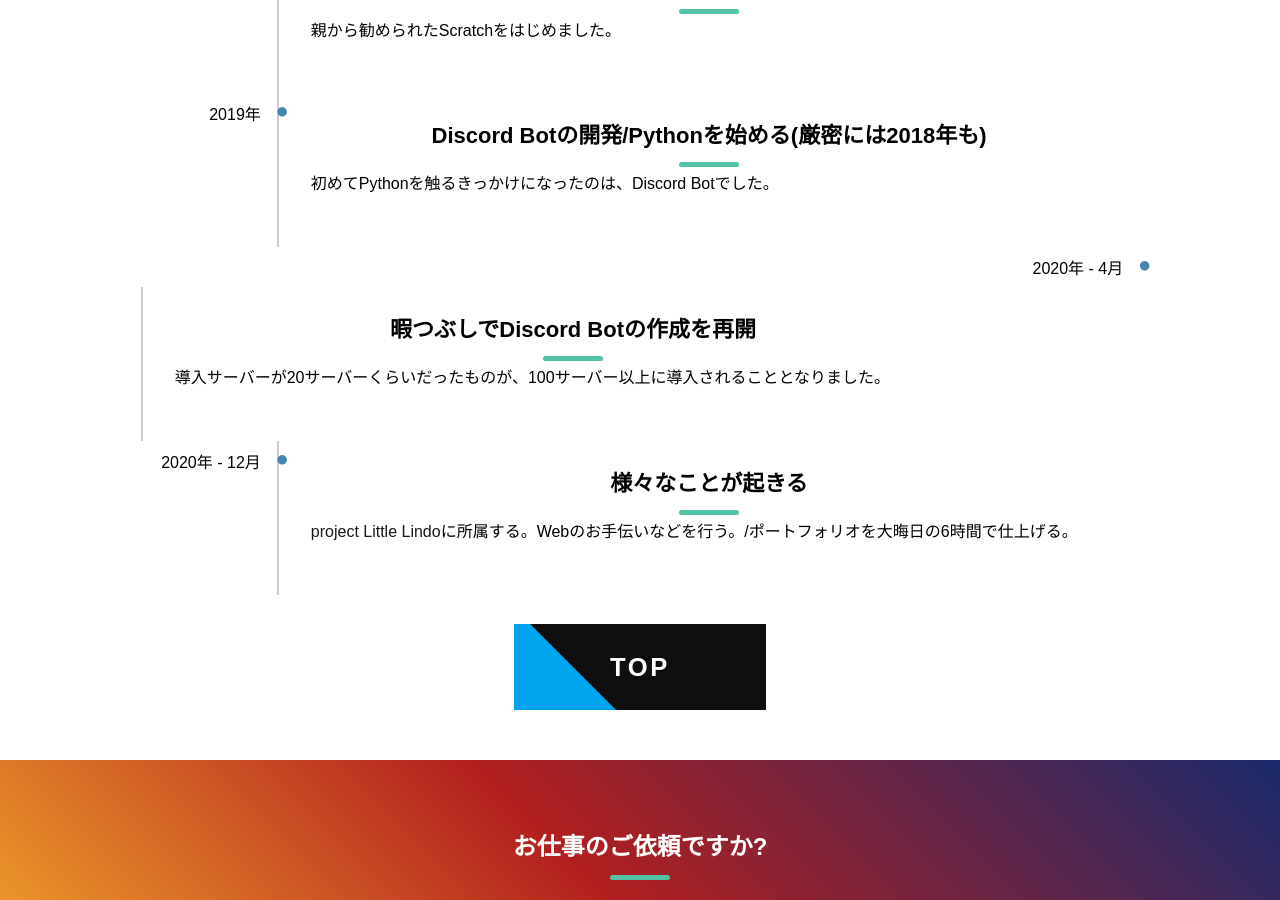
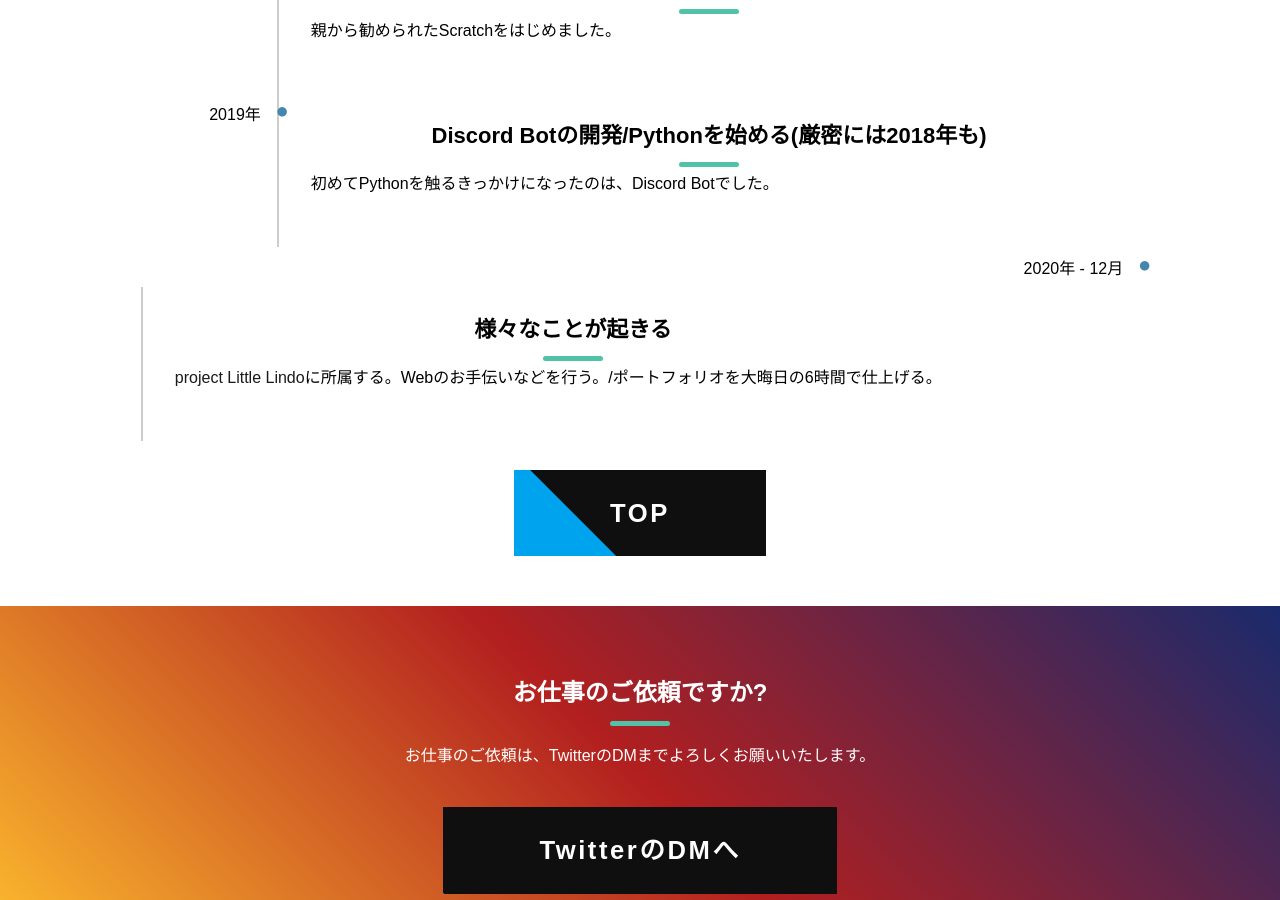
Before and after one commit to T-taku/portfolio, a Jekyll site: the page built from about.md, in a window 1280 px wide and 900 px high, scrolled down 365 px. Built offline with Jekyll 4.4.1, drawn with Linux system fonts in a browser that asks for light colours; nearby versions of some CDN libraries.

Commit message:
Update about.md

```diff
--- a/about.md
+++ b/about.md
@@ -22,11 +22,6 @@ permalink: /about/
       <h2>Discord Botの開発/Pythonを始める(厳密には2018年も)</h2>
       <p>初めてPythonを触るきっかけになったのは、Discord Botでした。</p>
     </dd>
-  　<dt>2020年 - 4月</dt>
-    <dd>
-      <h2>暇つぶしでDiscord Botの作成を再開</h2>
-      <p>導入サーバーが20サーバーくらいだったものが、100サーバー以上に導入されることとなりました。</p>
-    </dd>
   　<dt>2020年 - 12月</dt>
     <dd>
       <h2>様々なことが起きる</h2>
```
